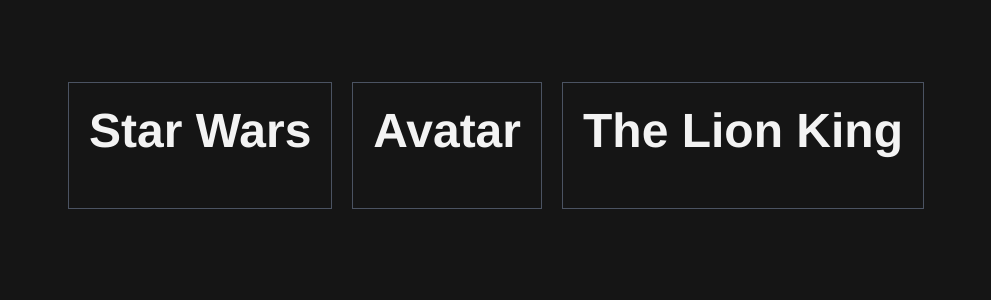
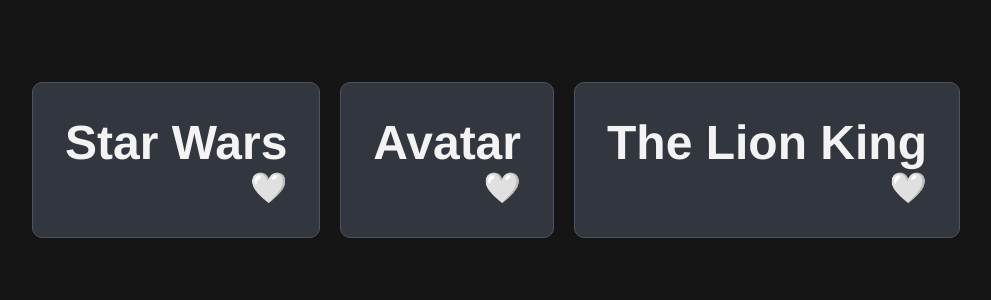
Before and after one commit to DarioRiveraHaro/Euospflix, a React (Vite) app: page / in a window 1280 px wide. Shown: the top 300 px of the page, without its empty margins (144-1135 px from the left). Built offline with nearby package versions, Linux system fonts and the light colour scheme.

Commit message:
Agregar el boton de like

```diff
--- a/src/App.jsx
+++ b/src/App.jsx
@@ -4,19 +4,22 @@
 import './App.css'
 
 const Card = ({ title }) => {
+
+  const [hasLiked, setHasLiked] = useState(false);
+
   return (
-    <div style={{
-      border: '1px solid #4b5362',
-      padding: '20px',
-      margin: '10px',
-      backgroundColor: '#31363h'
-    }}>
+    <div className='card'>
       <h2>{title}</h2>
+
+      <button onClick={() => setHasLiked(!hasLiked)}>
+        {hasLiked ? '❤️' : '🤍'}
+      </button>
     </div>
   )
 }
 
 const App = () => {
+
   return (
     <div className='card-container'>
       <Card title="Star Wars" rating={5} isCool={true}/>
--- a/src/index.css
+++ b/src/index.css
@@ -14,7 +14,6 @@
 h2 {
   color: #f3f3f3;
   text-align: center;
-  margin-bottom: 30px;
   font-size: 48px;
 }
 
@@ -26,3 +25,21 @@
   max-width: 1024px;
   margin: 0 auto;
 }
+
+.card {
+  border: 1px solid #4b5362;
+  padding: 20px;
+  margin: 10px;
+  background-color: #31363f;
+  border-radius: 10px;
+  min-height: 100px
+}
+
+button {
+  border: none;
+  font-size: 30px;
+  background-color: transparent;
+  width: 100%;
+  text-align: right;
+  cursor: pointer;
+}
```
